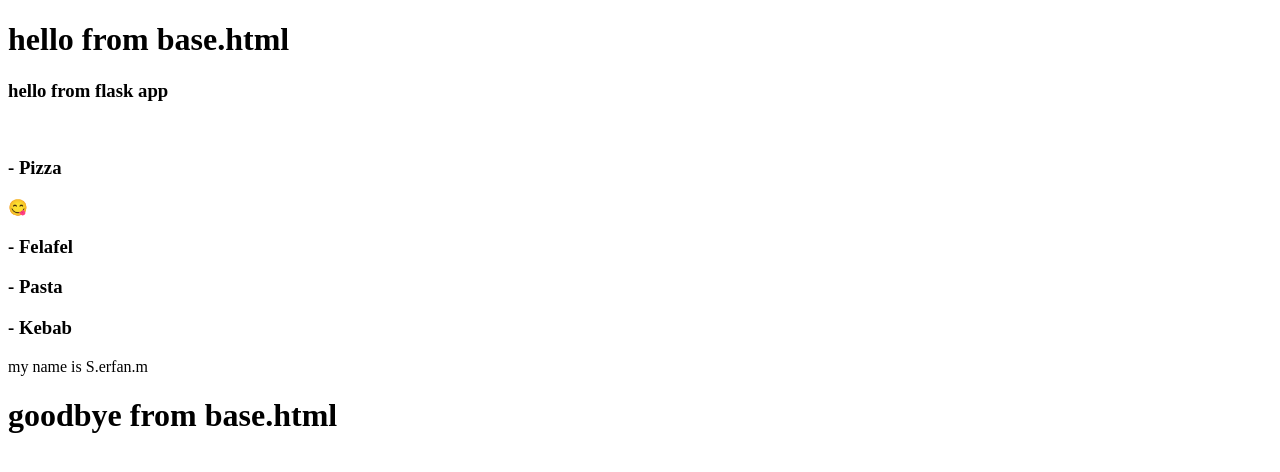
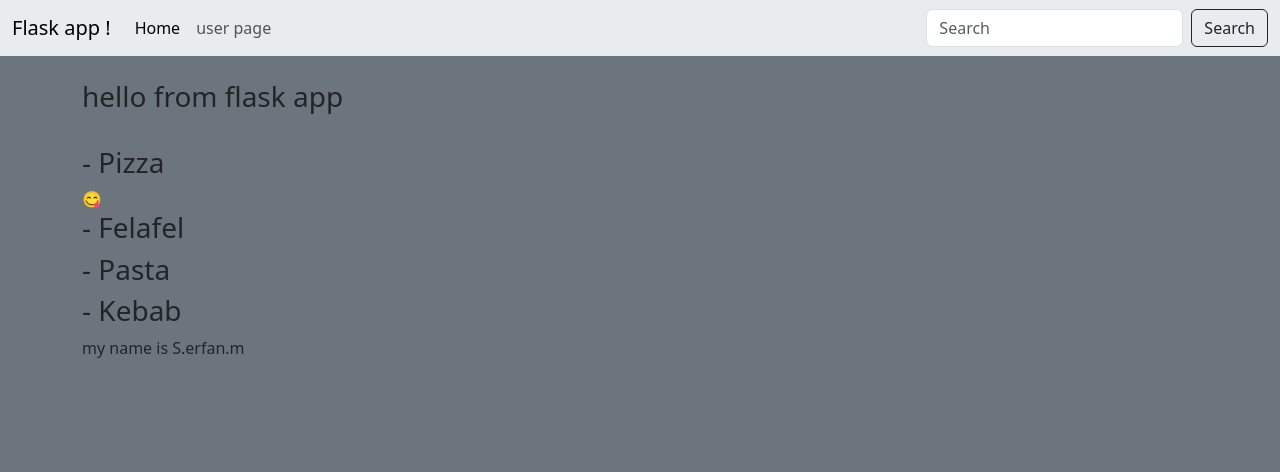
Before and after one commit to s-erfanm/Flask_Friday, a Flask app: page / in a window 1280 px wide. Shown: the top 472 px of the page. Run offline with Flask 3, Linux system fonts and the light colour scheme.

Commit message:
adding bootstrap and flask bootstrap into the our project ... we use bootstrap just using the cdn of bootstrap and we made our base.html page but there is a easier way to do this is using flask-bootsrap and use that in our project

```diff
--- a/main.py
+++ b/main.py
@@ -1,4 +1,4 @@
-from flask import Flask, render_template
+from flask import Flask, render_template, url_for
 
 # Create a Flask Instance
 app = Flask(__name__)
--- a/templates/base.html
+++ b/templates/base.html
@@ -1,14 +1,18 @@
-<!DOCTYPE html>
+<!doctype html>
 <html lang="en">
-<head>
-    <meta charset="UTF-8">
-    <title>this page uses in all of the page's</title>
-</head>
-<body>
-    <h1>hello from base.html</h1>
-    {% block content %}
-    {% endblock %}
-    <h1>goodbye from base.html</h1>
-
-</body>
+  <head>
+    <meta charset="utf-8">
+    <meta name="viewport" content="width=device-width, initial-scale=1">
+    <title>hello</title>
+    <link href="https://cdn.jsdelivr.net/npm/bootstrap@5.3.1/dist/css/bootstrap.min.css" rel="stylesheet" integrity="sha384-4bw+/aepP/YC94hEpVNVgiZdgIC5+VKNBQNGCHeKRQN+PtmoHDEXuppvnDJzQIu9" crossorigin="anonymous">
+  </head>
+  <body class="bg-secondary">
+    {% include 'base/navbar.html' %}
+    <br/>
+    <div class="container">
+        {% block content %}
+        {% endblock %}
+    </div>
+    <script src="https://cdn.jsdelivr.net/npm/bootstrap@5.3.1/dist/js/bootstrap.bundle.min.js" integrity="sha384-HwwvtgBNo3bZJJLYd8oVXjrBZt8cqVSpeBNS5n7C8IVInixGAoxmnlMuBnhbgrkm" crossorigin="anonymous"></script>
+  </body>
 </html>
--- /dev/null
+++ b/templates/base/navbar.html
@@ -0,0 +1,23 @@
+<nav class="navbar navbar-expand-lg bg-body-secondary">
+  <div class="container-fluid">
+    <a class="navbar-brand" href="#">Flask app ! </a>
+    <button class="navbar-toggler" type="button" data-bs-toggle="collapse" data-bs-target="#navbarSupportedContent" aria-controls="navbarSupportedContent" aria-expanded="false" aria-label="Toggle navigation">
+      <span class="navbar-toggler-icon"></span>
+    </button>
+    <div class="collapse navbar-collapse text-white" id="navbarSupportedContent">
+      <ul class="navbar-nav me-auto mb-2 mb-lg-0">
+        <li class="nav-item">
+          <a class="nav-link active" aria-current="page" href="{{url_for('index')}}">Home</a>
+        </li>
+
+        <li class="nav-item">
+          <a class="nav-link" href="{{url_for('user', name='hafez')}}" >user page</a>
+        </li>
+      </ul>
+      <form class="d-flex" role="search">
+        <input class="form-control me-2" type="search" placeholder="Search" aria-label="Search">
+        <button class="btn btn-outline-dark" type="submit">Search</button>
+      </form>
+    </div>
+  </div>
+</nav>
```
